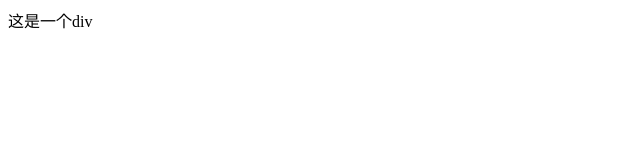
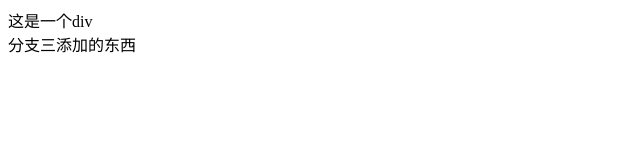
Before and after one commit to lzy20180910/test, a plain HTML site: page index.html in a window 1280 px wide. Shown: the whole page, without its empty margins (0-640 px from the left). Drawn offline with Linux system fonts and the light colour scheme.

Commit message:
分支三添加的东西

```diff
--- a/index.html
+++ b/index.html
@@ -6,5 +6,6 @@
 </head>
 <body>
 	<div>这是一个div</div>
+	<div>分支三添加的东西</div>
 </body>
 </html>
```
